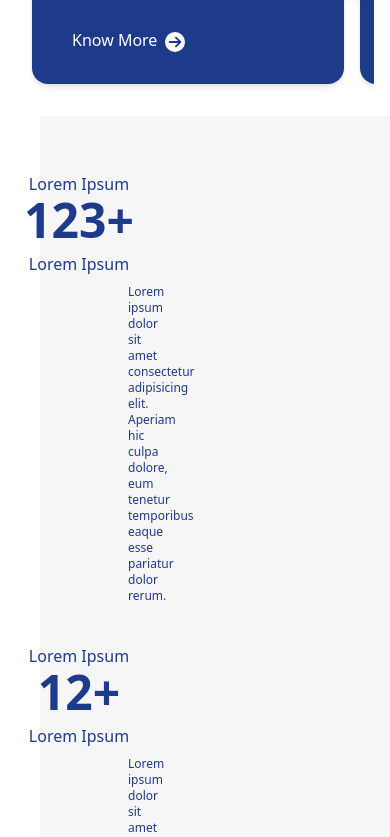
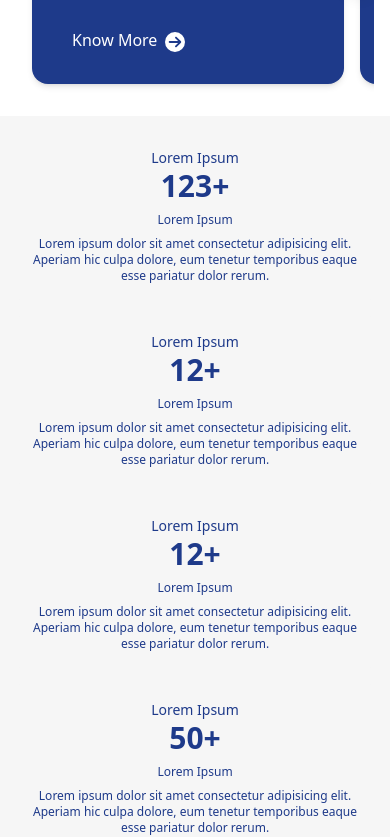
Before and after one commit to juned1110/ToggleHead, a React (Vite) app: page / in a window 390 px wide. Shown: the part 1604-2441 px from the top of the page. Built offline with nearby package versions, Linux system fonts and the light colour scheme.

Commit message:
responsive in mobile view

```diff
--- a/src/components/Statistics.jsx
+++ b/src/components/Statistics.jsx
@@ -20,15 +20,17 @@ const stats = [
 ];
 
 const Statistics = () => (
-  <div className="p-8 w-[90vw] ml-10 bg-[#F6F6F6] grid grid-cols-1 md:grid-cols-4 text-center ">
+  <div className="p-4 md:p-8 w-full md:w-[90vw] mx-auto bg-[#F6F6F6] grid grid-cols-1 md:grid-cols-4 gap-4 text-center">
     {stats.map((stat, index) => (
-      <div key={index} className="bg-[#F6F6F6] p-4 rounded w-[20vw]">
-        <p className="mt-2 -ml-16 text-primary">{stat.description}</p>
-        <h2 className="text-5xl font-bold -ml-16 text-primary">{stat.label}</h2>
-        <p className="mt-2 font-medium -ml-16 text-primary">
+      <div key={index} className="bg-[#F6F6F6] p-4 rounded w-full md:w-[20vw]">
+        <p className="text-sm md:text-base text-primary">{stat.description}</p>
+        <h2 className="text-3xl md:text-5xl font-bold text-primary">
+          {stat.label}
+        </h2>
+        <p className="text-xs md:text-base text-primary mt-2">
           {stat.description}
         </p>
-        <p className="mt-2 ml-10 text-xs font-medium text-left text-primary">
+        <p className="text-xs text-primary mt-2">
           Lorem ipsum dolor sit amet consectetur adipisicing elit. Aperiam hic
           culpa dolore, eum tenetur temporibus eaque esse pariatur dolor rerum.
         </p>
```
